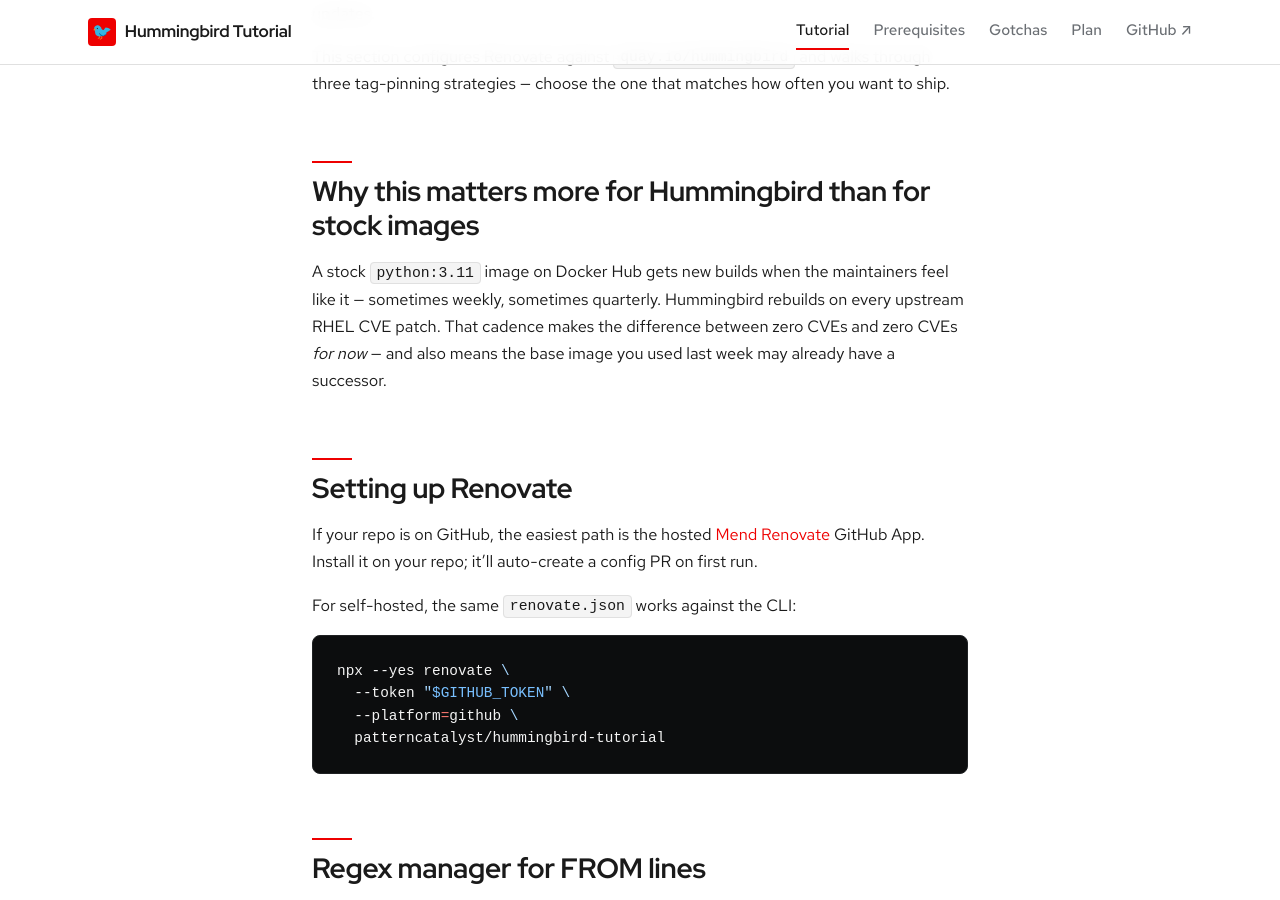
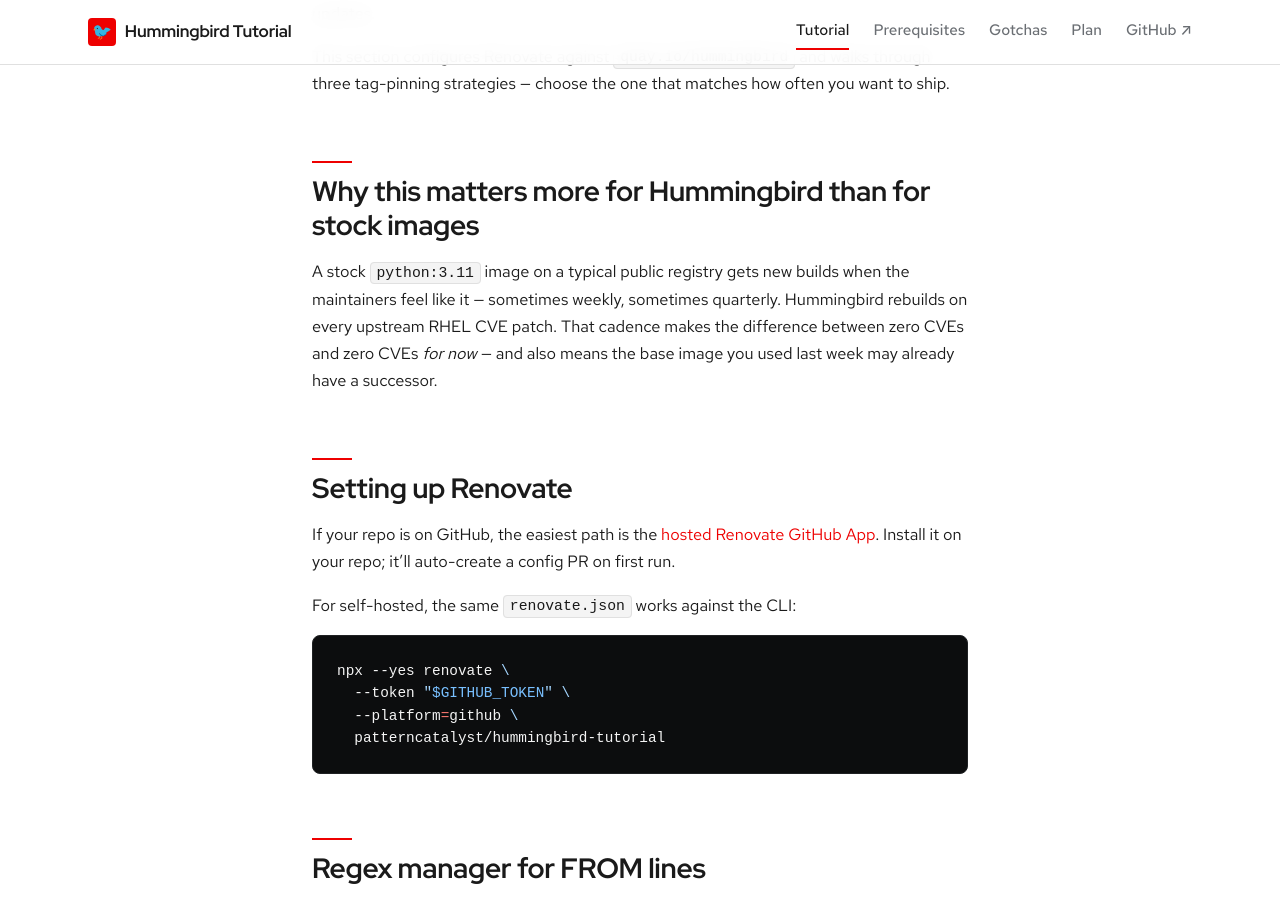
Before and after one commit to patterncatalyst/hummingbird-tutorial, a Jekyll site: the page built from _docs/15-renovate.md, in a window 1280 px wide and 900 px high, scrolled down 657 px. Built offline with Jekyll 4.4.1, drawn with Linux system fonts in a browser that asks for light colours; some web fonts are replaced.

Commit message:
Remove third-party vendor mentions; tone-check Red Hat references

```diff
--- a/_docs/15-renovate.md
+++ b/_docs/15-renovate.md
@@ -22,19 +22,18 @@ that matches how often you want to ship.
 
 ## Why this matters more for Hummingbird than for stock images
 
-A stock `python:3.11` image on Docker Hub gets new builds when
-the maintainers feel like it — sometimes weekly, sometimes
-quarterly. Hummingbird rebuilds on every upstream RHEL CVE patch.
-That cadence makes the difference between zero CVEs and zero
+A stock `python:3.11` image on a typical public registry gets new
+builds when the maintainers feel like it — sometimes weekly,
+sometimes quarterly. Hummingbird rebuilds on every upstream RHEL CVE
+patch. That cadence makes the difference between zero CVEs and zero
 CVEs *for now* — and also means the base image you used last
 week may already have a successor.
 
 ## Setting up Renovate
 
-If your repo is on GitHub, the easiest path is the hosted
-[Mend Renovate](https://github.com/marketplace/renovate) GitHub
-App. Install it on your repo; it'll auto-create a config PR
-on first run.
+If your repo is on GitHub, the easiest path is the
+[hosted Renovate GitHub App](https://github.com/marketplace/renovate).
+Install it on your repo; it'll auto-create a config PR on first run.
 
 For self-hosted, the same `renovate.json` works against the CLI:
 
```
Also changed, not shown: _plans/reconciliation-plan.md (+1 -1 lines).
